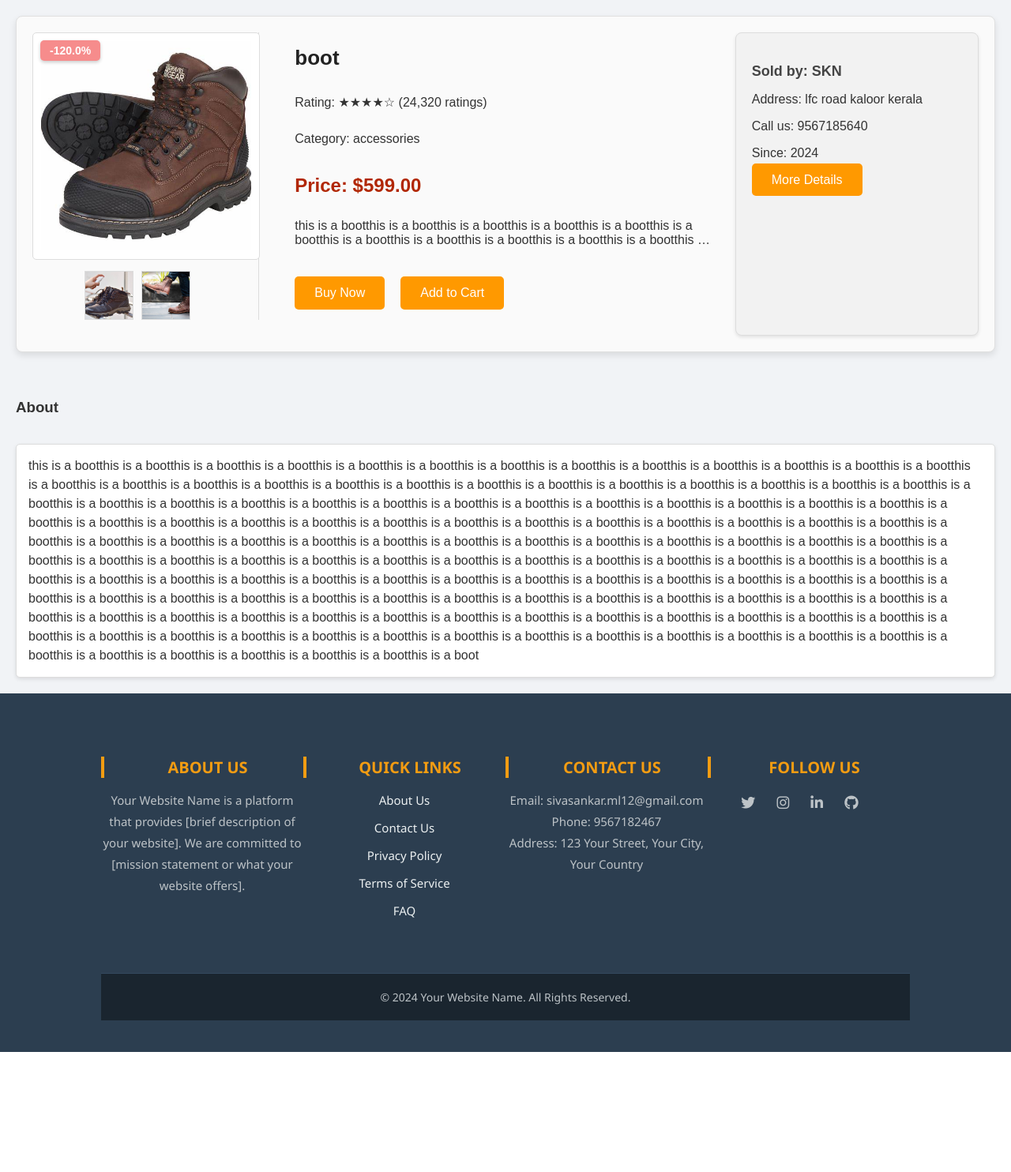
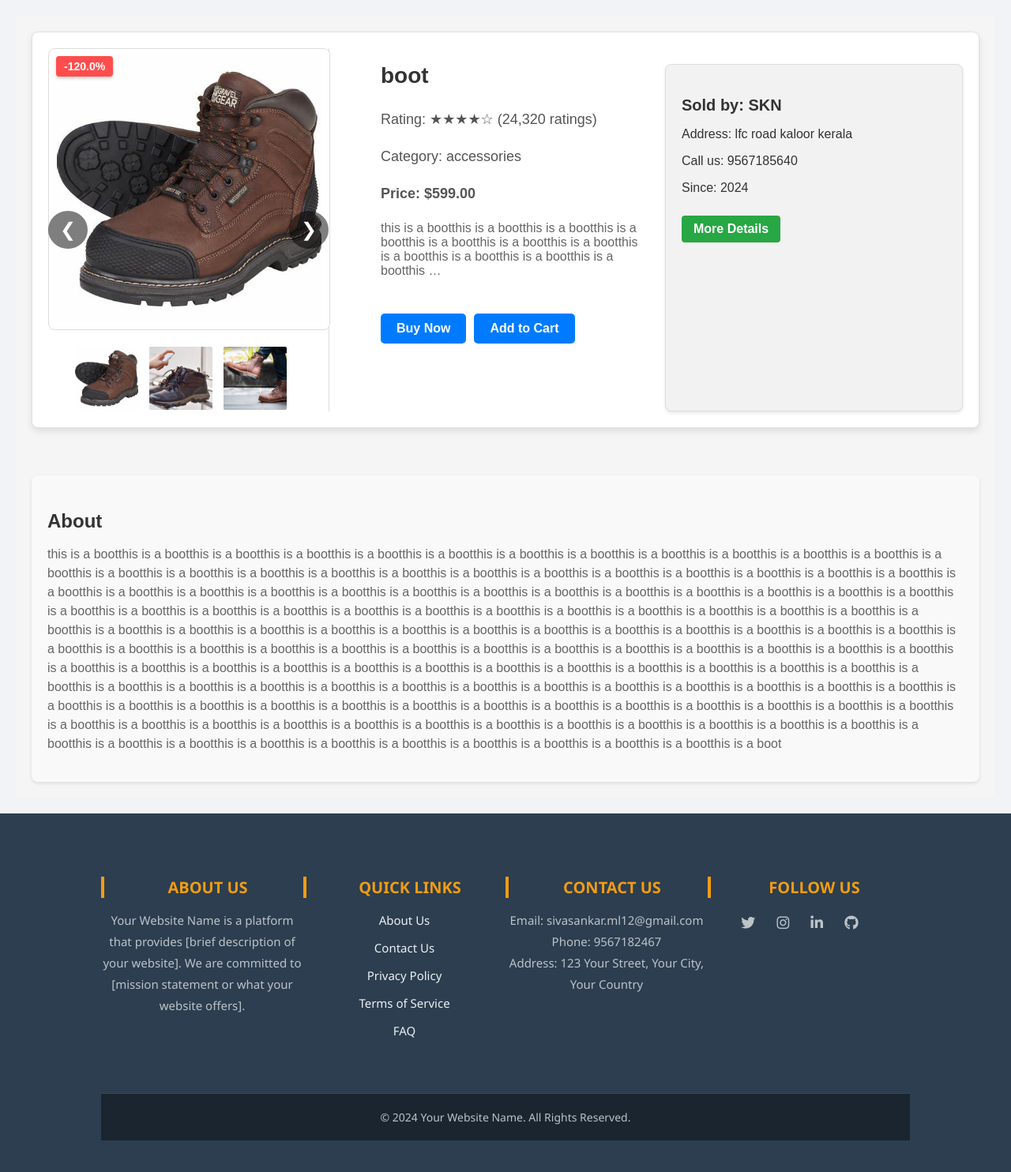
Before and after one commit to SIVASANKAR-ML/ECOM-web, a Django app: a page that uses ecom/templates/product_detail_view.html in a window 1280 px wide. Shown: the part 70-1554 px from the top of the page at 79% size. Before the commit the page ends 1402 px from the top, so only its background shows below. Run offline with Django 5.2, Linux system fonts and the light colour scheme; data comes from the database, SQL or seed files in the repository; both versions use the stored data as it was after the commit.

Commit message:
added-about-section

```diff
--- a/ecom/static/css/style.css
+++ b/ecom/static/css/style.css
@@ -824,76 +824,195 @@ footer {
 .social a i {
     margin-right: 8px;
 }
+/* Main container styling */
+.custom-amazon-product-page {
+    padding: 20px;
+    background-color: #f5f5f5;
+}
+
+.custom-product-container {
+    display: flex;
+    flex-wrap: wrap;
+    justify-content: space-between;
+    background-color: #fff;
+    padding: 20px;
+    border-radius: 8px;
+    box-shadow: 0 4px 8px rgba(0, 0, 0, 0.1);
+}
+
+/* Product Image Section */
 .custom-product-image-section {
-    text-align: center; /* Center the main image and thumbnails */
+    position: relative;
+    width: 100%;
+    max-width: 600px;
+    margin: 0 auto;
+    text-align: center;
+}
+
+.custom-product-main-image {
+    width: 100%;
+    max-height: 500px;
+    object-fit: contain;
+    border-radius: 8px;
+    transition: transform 0.3s ease-in-out;
+}
+
+.custom-product-main-image:hover {
+    transform: scale(1.05);
+}
+
+.custom-product-percentage {
+    position: absolute;
+    top: 10px;
+    left: 10px;
+    background-color: #ff4d4d;
+    color: white;
+    padding: 5px 10px;
+    border-radius: 4px;
+    font-size: 14px;
+    font-weight: bold;
+}
+
+/* Arrow Buttons */
+.custom-arrow-button {
+    background-color: rgba(0, 0, 0, 0.5);
+    color: white;
+    border: none;
+    padding: 10px 15px;
+    cursor: pointer;
+    font-size: 24px;
+    border-radius: 50%;
+    transition: background-color 0.3s ease-in-out;
+}
+
+.custom-arrow-button:hover {
+    background-color: rgba(0, 0, 0, 0.8);
+}
+
+.custom-arrow-button:focus {
+    outline: none;
+}
+
+/* Thumbnail Images */
+.custom-product-thumbnails {
+    margin-top: 15px;
+    display: flex;
+    justify-content: center;
+    gap: 10px;
+}
+
+.custom-product-thumbnail {
+    width: 80px;
+    height: 80px;
+    object-fit: cover;
+    border: 2px solid transparent;
+    border-radius: 4px;
+    cursor: pointer;
+    transition: border-color 0.3s ease-in-out, transform 0.3s ease-in-out;
+}
+
+.custom-product-thumbnail:hover {
+    border-color: #007bff;
+    transform: scale(1.1);
+}
+
+/* Product Details Section */
+.custom-product-details-section {
+    flex: 1;
+    margin-left: 20px;
+}
+
+.custom-product-title {
+    font-size: 28px;
+    font-weight: bold;
+    margin-bottom: 10px;
+    color: #333;
+}
+
+.custom-product-rating,
+.custom-product-category,
+.custom-product-price {
+    font-size: 18px;
+    color: #555;
+    margin-bottom: 8px;
+}
+
+.custom-product-description {
+    font-size: 16px;
+    color: #666;
     margin-bottom: 20px;
 }
 
-.custom-product-thumbnails {
+/* Buy Button Section */
+.custom-buy-now-section {
     display: flex;
-    justify-content: center; /* Center the thumbnails under the main image */
-    gap: 10px; /* Space between thumbnails */
-    margin-top: 10px; /* Space between the main image and thumbnails */
+    gap: 10px;
+    margin-bottom: 20px;
 }
 
-.custom-product-thumbnail {
-    width: 60px; /* Width of the thumbnail */
-    height: 60px; /* Height of the thumbnail */
-    object-fit: cover; /* Ensure the image covers the thumbnail area */
-    cursor: pointer; /* Change cursor to pointer on hover */
-    border: 1px solid #ddd; /* Border around each thumbnail */
-    transition: transform 0.3s, border 0.3s; /* Smooth transform and border transition */
+.custom-btn-buy-now,
+.custom-btn-add-to-cart {
+    background-color: #007bff;
+    color: white;
+    padding: 10px 20px;
+    text-decoration: none;
+    border-radius: 5px;
+    font-size: 16px;
+    font-weight: bold;
+    transition: background-color 0.3s ease-in-out;
 }
 
-.custom-product-thumbnail:hover {
-    border: 2px solid #000; /* Change border color on hover */
-
-}
-.about-detail {
-    display: flex;
-    flex-direction: column;
-    border: 1px solid #ddd;
-    padding: 20px;
-    margin: 20px 0;
-    background-color: #f9f9f9;
-    border-radius: 8px;
+.custom-btn-buy-now:hover,
+.custom-btn-add-to-cart:hover {
+    background-color: #0056b3;
 }
 
-.about--details {
-    display: flex;
-    flex-direction: column;
+/* Vendor Details Section */
+.custom-vendor-details-section {
+    margin-top: 20px;
+}
+
+.custom-vendor-details-section h3 {
+    font-size: 20px;
+    margin-bottom: 10px;
+    color: #333;
+}
+
+.custom-btn-vendor-details {
+    display: inline-block;
     margin-top: 10px;
+    background-color: #28a745;
+    color: white;
+    padding: 8px 15px;
+    text-decoration: none;
+    border-radius: 4px;
+    font-size: 16px;
+    font-weight: bold;
+    transition: background-color 0.3s ease-in-out;
+}
+
+.custom-btn-vendor-details:hover {
+    background-color: #218838;
+}
+
+/* About Section */
+/* About Section */
+.about-detail {
+    margin-top: 30px;
+    background-color: #f9f9f9;
+    padding: 20px;
+    border-radius: 8px;
+    box-shadow: 0 2px 4px rgba(0, 0, 0, 0.1);
+}
+
+.about--details h3 {
+    font-size: 24px;
+    margin-bottom: 10px;
+    color: #333;
 }
 
 .custom-product-about {
     font-size: 16px;
+    color: #666;
     line-height: 1.5;
-    color: #333;
-    background-color: #fff;
-    padding: 15px;
-    border-radius: 5px;
-    box-shadow: 0 2px 5px rgba(0, 0, 0, 0.1);
-    border: 1px solid #ddd;
-    margin-bottom: 10px;
 }
-
-.about--details p:last-child {
-    margin-bottom: 0;
-}
-
-
-
-
-
-/* Responsive Styling */
-@media (max-width: 768px) {
-    .footer-content {
-        flex-direction: column;
-        align-items: center;
-        text-align: center;
-    }
-
-    .footer-section {
-        margin-bottom: 30px;
-    }
-}
--- a/ecom/templates/product_detail_view.html
+++ b/ecom/templates/product_detail_view.html
@@ -3,19 +3,27 @@
 <div class="custom-amazon-product-page">
     <div class="custom-product-container">
         <!-- Product Image Section -->
-        <div class="custom-product-image-section">
+        <div class="custom-product-image-section" style="position: relative;">
+            <!-- Left Arrow Button -->
+            <button id="prevBtn" class="custom-arrow-button" onclick="prevImage()" style="position: absolute; left: 0; top: 50%; transform: translateY(-50%); z-index: 1;">&#10094;</button>
+
             <!-- Main Product Image -->
             <img id="mainImage" src="{{ products.image.url }}" alt="{{ products.title }}" class="custom-product-main-image">
             <span class="custom-product-percentage">-{{ products.get_percentage|floatformat }}%</span>
+
+            <!-- Right Arrow Button -->
+            <button id="nextBtn" class="custom-arrow-button" onclick="nextImage()" style="position: absolute; right: 0; top: 50%; transform: translateY(-50%); z-index: 1;">&#10095;</button>
+
             <!-- Thumbnail Images -->
             <div class="custom-product-thumbnails">
+                <!-- Include the main product image as a thumbnail -->
+                <img src="{{ products.image.url }}" alt="{{ products.title }}" class="custom-product-thumbnail" onclick="changeImage('{{ products.image.url }}')">
+
                 {% for image in p_image %}
                     <img src="{{ image.image.url }}" alt="{{ products.title }}" class="custom-product-thumbnail" onclick="changeImage('{{image.image.url }}')">
                 {% endfor %}
             </div>
         </div>
-
-
 
         <!-- Product Details Section -->
         <div class="custom-product-details-section">
@@ -40,18 +48,43 @@
             <p>Since: {{ vender.date|date:'Y' }}</p>
             <a href="{% url 'index:vender_detail_view' vender.vid %}" class="custom-btn-vendor-details">More Details</a>
         </div>
-        </div class='about-detail'>
-            <div class='about--details'>
-                <h3>About</h3>
-                <p class="custom-product-about">{{ products.description }}</p>
-            </div>
+    </div>
+
+    <!-- About Section -->
+    <div class="about-detail">
+        <div class="about--details">
+            <h3>About</h3>
+            <p class="custom-product-about">{{ products.description }}</p>
         </div>
     </div>
 </div>
 
 <script>
+    let imageIndex = 0;
+    const images = [
+        "{{ products.image.url }}",  // Main product image
+        {% for image in p_image %}
+            "{{ image.image.url }}"{% if not forloop.last %},{% endif %}
+        {% endfor %}
+    ];
+
+    function updateImage() {
+        document.getElementById("mainImage").src = images[imageIndex];
+    }
+
+    function nextImage() {
+        imageIndex = (imageIndex + 1) % images.length;
+        updateImage();
+    }
+
+    function prevImage() {
+        imageIndex = (imageIndex - 1 + images.length) % images.length;
+        updateImage();
+    }
+
     function changeImage(url) {
-        document.getElementById("mainImage").src = url;
+        imageIndex = images.indexOf(url);
+        updateImage();
     }
 </script>
 {% endblock %}
```
Also changed, not shown: ecom/db.sqlite3.
